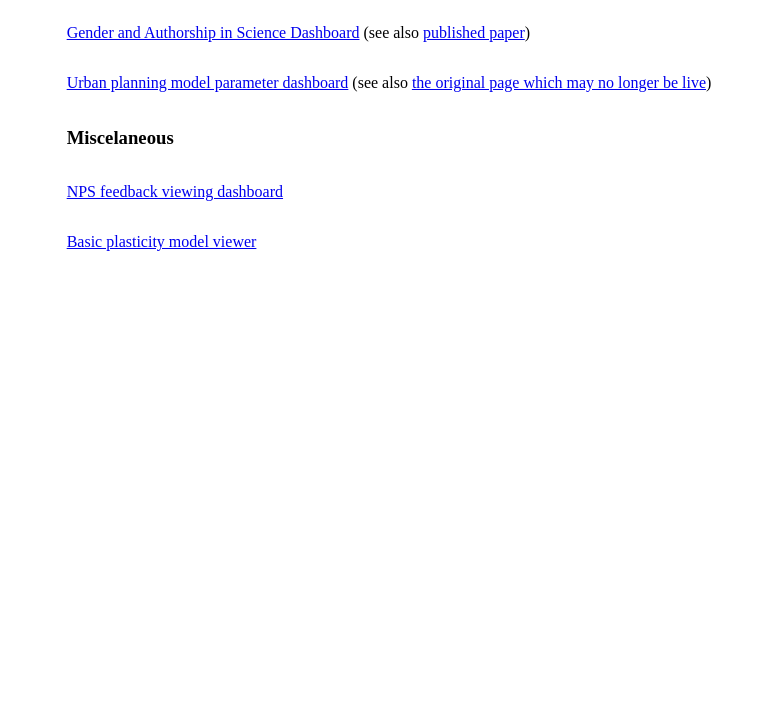
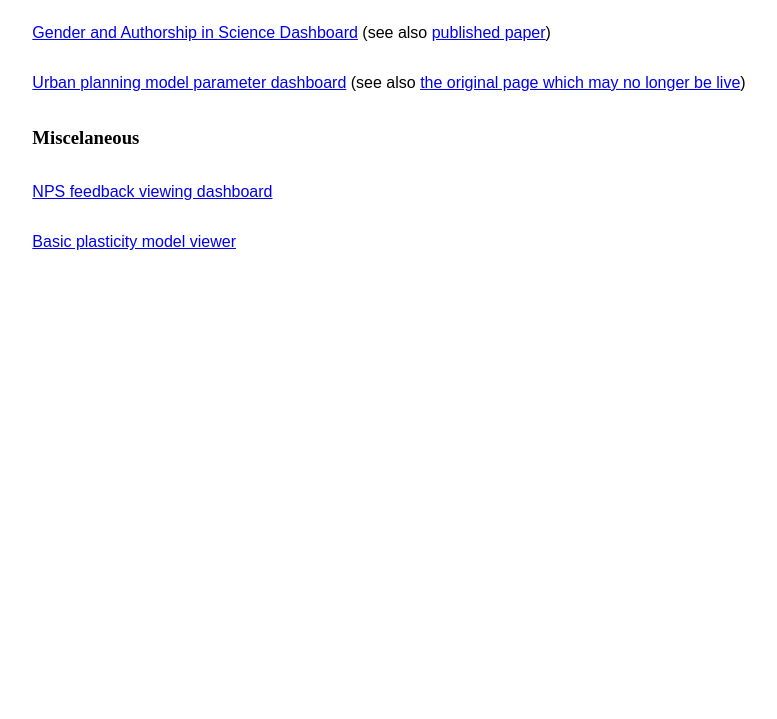
Before and after one commit to maegul/selectedworks, a plain HTML site: page index.html in a window 1280 px wide. Shown: the part 81-800 px from the top of the page, without its empty margins (251-1028 px from the left). Drawn offline with Linux system fonts and the light colour scheme.

Commit message:
sans serif links

```diff
--- a/index.html
+++ b/index.html
@@ -1,3 +1,10 @@
+
+<style>
+  p {
+    font-family: sans-serif;
+  }
+</style>
+
 <div style='display: flex; flex-direction: row; justify-content: center'>
 <div style='display: flex; flex-direction: column; justify-content: flex-start'>
 <h1 style='text-align: center; border-bottom: 1px dashed black'>Errol's Selected Works</h1>
```
